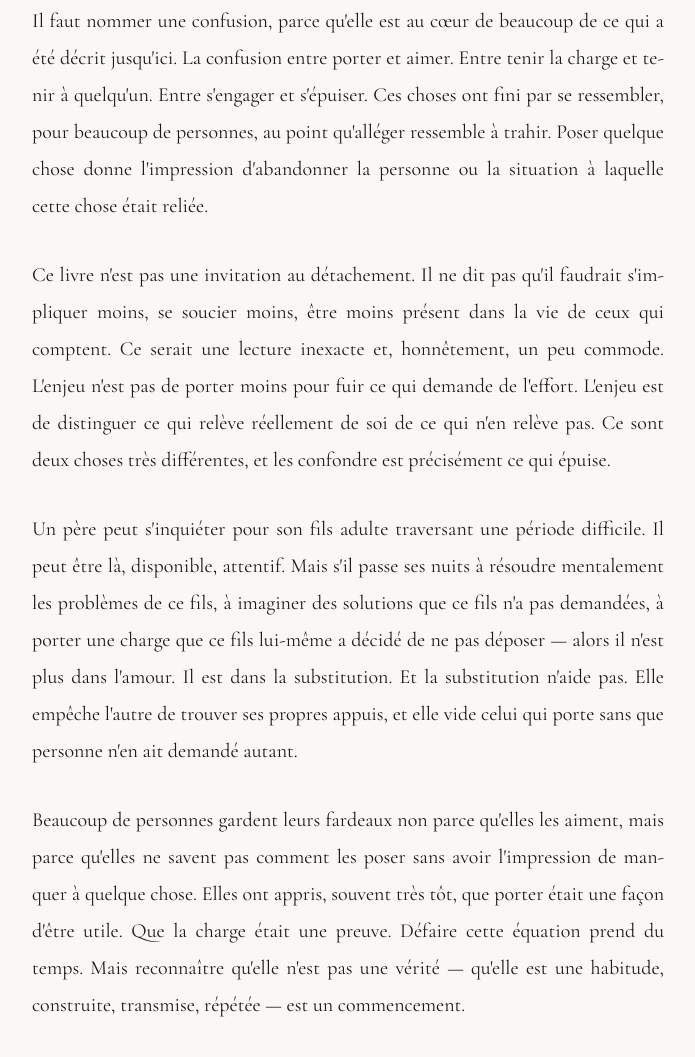
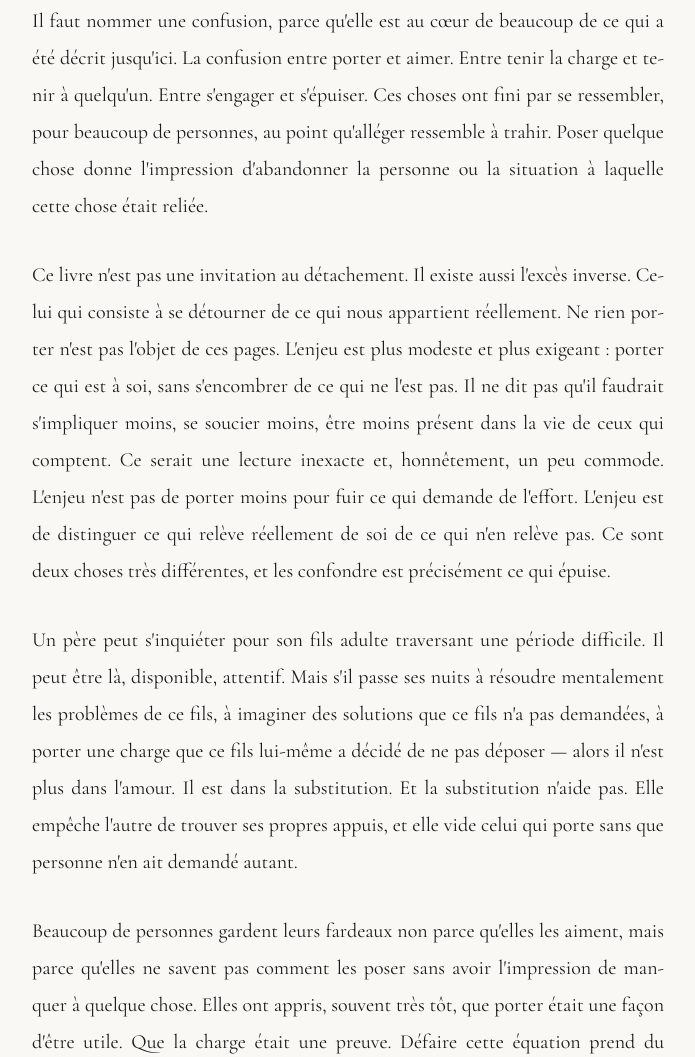
Before and after one commit to abrenov35/l-art-de-ne-rien-porter, a plain HTML site: page index.html in a window 1280 px wide. Shown: the part 8904-9961 px from the top of the page, without its empty margins (292-987 px from the left). Drawn offline with nearby package versions, Linux system fonts and the light colour scheme.

Commit message:
Ch7 — précision philosophique anti-détachement

```diff
--- a/index.html
+++ b/index.html
@@ -474,7 +474,7 @@
 
     <p>Il faut nommer une confusion, parce qu'elle est au cœur de beaucoup de ce qui a été décrit jusqu'ici. La confusion entre porter et aimer. Entre tenir la charge et tenir à quelqu'un. Entre s'engager et s'épuiser. Ces choses ont fini par se ressembler, pour beaucoup de personnes, au point qu'alléger ressemble à trahir. Poser quelque chose donne l'impression d'abandonner la personne ou la situation à laquelle cette chose était reliée.</p>
 
-    <p>Ce livre n'est pas une invitation au détachement. Il ne dit pas qu'il faudrait s'impliquer moins, se soucier moins, être moins présent dans la vie de ceux qui comptent. Ce serait une lecture inexacte et, honnêtement, un peu commode. L'enjeu n'est pas de porter moins pour fuir ce qui demande de l'effort. L'enjeu est de distinguer ce qui relève réellement de soi de ce qui n'en relève pas. Ce sont deux choses très différentes, et les confondre est précisément ce qui épuise.</p>
+    <p>Ce livre n'est pas une invitation au détachement. Il existe aussi l'excès inverse. Celui qui consiste à se détourner de ce qui nous appartient réellement. Ne rien porter n'est pas l'objet de ces pages. L'enjeu est plus modeste et plus exigeant : porter ce qui est à soi, sans s'encombrer de ce qui ne l'est pas. Il ne dit pas qu'il faudrait s'impliquer moins, se soucier moins, être moins présent dans la vie de ceux qui comptent. Ce serait une lecture inexacte et, honnêtement, un peu commode. L'enjeu n'est pas de porter moins pour fuir ce qui demande de l'effort. L'enjeu est de distinguer ce qui relève réellement de soi de ce qui n'en relève pas. Ce sont deux choses très différentes, et les confondre est précisément ce qui épuise.</p>
 
     <p>Un père peut s'inquiéter pour son fils adulte traversant une période difficile. Il peut être là, disponible, attentif. Mais s'il passe ses nuits à résoudre mentalement les problèmes de ce fils, à imaginer des solutions que ce fils n'a pas demandées, à porter une charge que ce fils lui-même a décidé de ne pas déposer — alors il n'est plus dans l'amour. Il est dans la substitution. Et la substitution n'aide pas. Elle empêche l'autre de trouver ses propres appuis, et elle vide celui qui porte sans que personne n'en ait demandé autant.</p>
 
```
